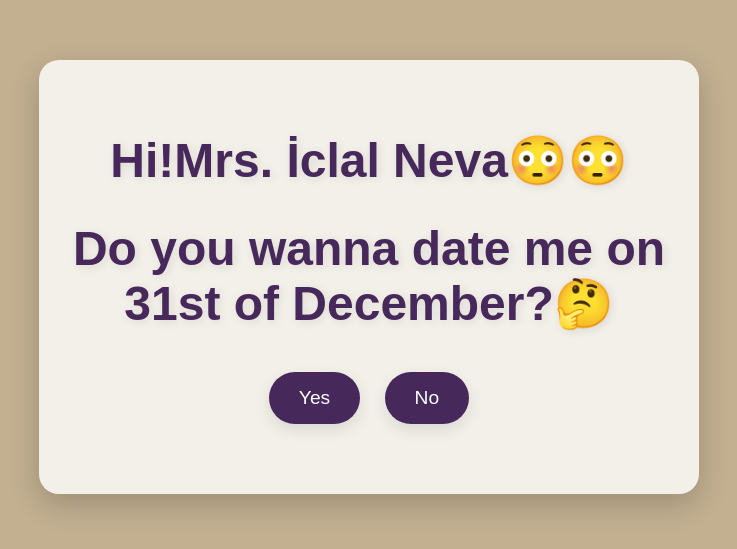
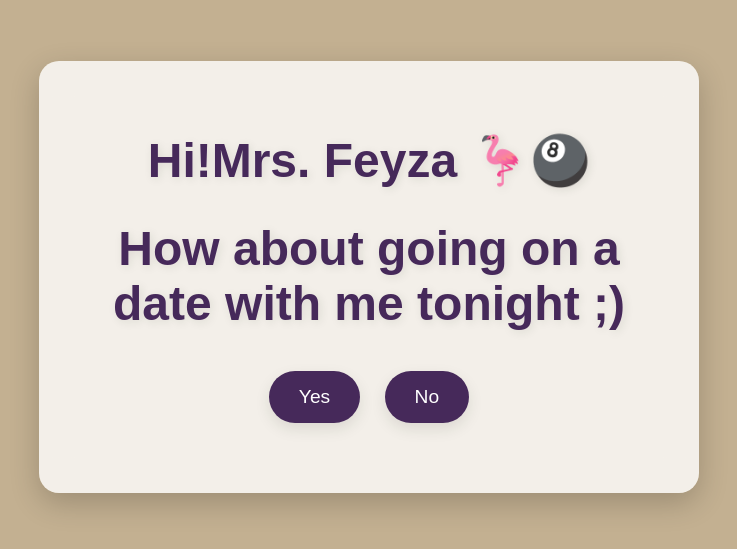
Before and after one commit to hmelihalan/sillyasswebsite22, a plain HTML site: page index.html in a window 1280 px wide. Shown: the part 123-672 px from the top of the page, without its empty margins (271-1008 px from the left). Drawn offline with Linux system fonts and the light colour scheme.

Commit message:
Update index.html

```diff
--- a/index.html
+++ b/index.html
@@ -11,8 +11,8 @@
 </head>
 <body>
 <div class="container">
-  <h1>Hi!Mrs. İclal Neva😳😳</h1>
-  <h1>Do you wanna date me on 31st of December?🤔</h1>
+  <h1>Hi!Mrs. Feyza 🦩🎱</h1>
+  <h1>How about going on a date with me tonight ;)</h1>
   <button onclick="sayYes()">Yes</button>
   <button onclick="sayNo()">No</button>
 
```
